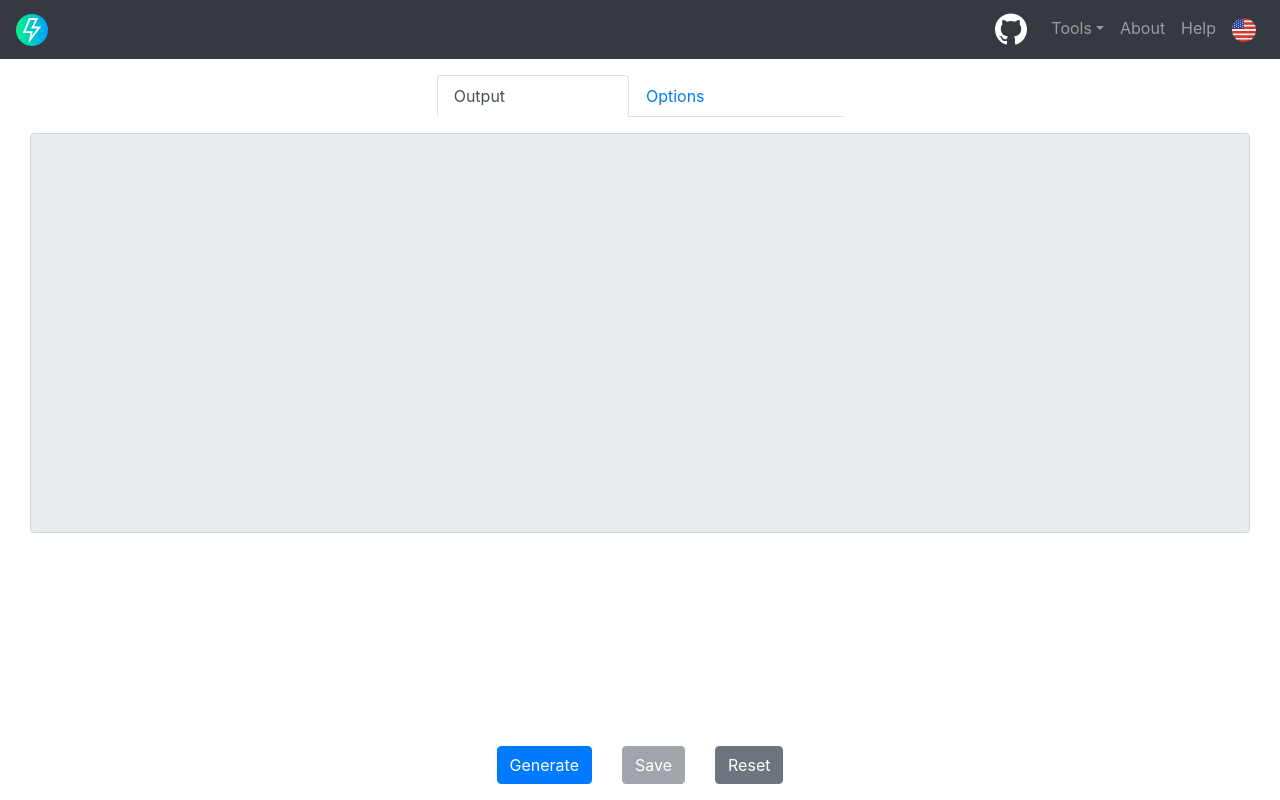
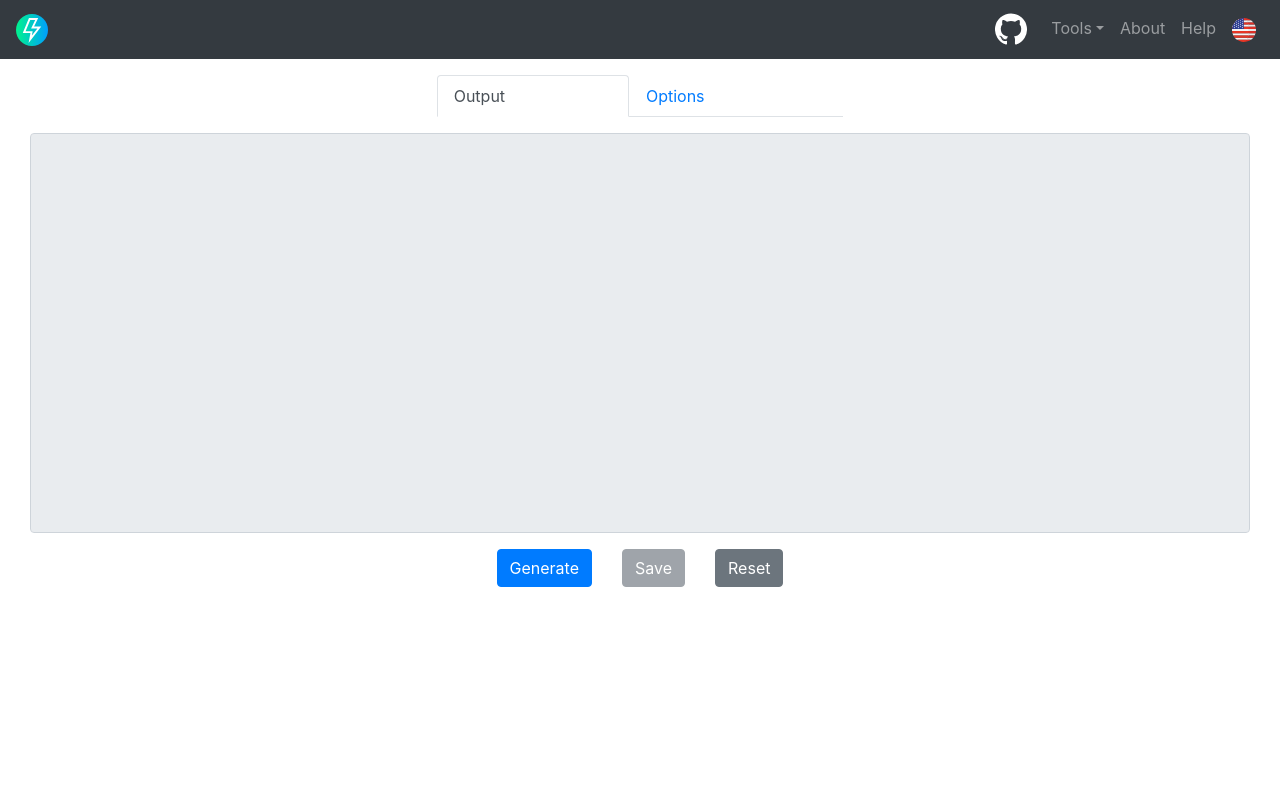
Before and after one commit to ddsoyka/superstring, a React (Create React App) app: page /random/string in a window 1280 px wide. Built offline with nearby package versions, Linux system fonts and the light colour scheme.

Commit message:
Don't Fix Buttons to Bottom

```diff
--- a/src/feature/random/RandomImage.tsx
+++ b/src/feature/random/RandomImage.tsx
@@ -175,7 +175,7 @@ const RandomImage: React.FC = () => {
                     </Tab.Container>
                 </Col>
             </Row>
-            <Row className="justify-content-center">
+            <Row className="pb-3 justify-content-center">
                 <Col className="flex-grow-0">
                     <SpinnerButton active={loading === 'create'} onClick={onSubmit}>Generate</SpinnerButton>
                 </Col>
--- a/src/feature/random/RandomString.tsx
+++ b/src/feature/random/RandomString.tsx
@@ -83,10 +83,8 @@ const RandomString: React.FC = () => {
     };
 
     return (
-        <>
         <Wrapper>
-                <Row className="mt-3" />
-                <Row>
+            <Row className="py-3">
                 <Col>
                     <Tab.Container activeKey={key} id="tabs" onSelect={key => setKey(key as string)}>
                         <Wrapper>
@@ -176,8 +174,7 @@ const RandomString: React.FC = () => {
                     </Tab.Container>
                 </Col>
             </Row>
-                <Row className="mb-3 fixed-bottom">
-                    <Col className="flex-grow-1" />
+            <Row className="pb-3 justify-content-center">
                 <Col className="flex-grow-0">
                     <SpinnerButton active={loading === 'create'} onClick={generate}>Generate</SpinnerButton>
                 </Col>
@@ -193,10 +190,8 @@ const RandomString: React.FC = () => {
                 <Col className="flex-grow-0">
                     <Button variant="secondary" onClick={reset}>Reset</Button>
                 </Col>
-                    <Col className="flex-grow-1" />
             </Row>
         </Wrapper>
-        </>
     );
 }
 
--- a/src/feature/random/RandomWords.tsx
+++ b/src/feature/random/RandomWords.tsx
@@ -102,8 +102,7 @@ const RandomWords: React.FC = () => {
 
     return (
         <Wrapper>
-            <Row className="mt-3" />
-            <Row>
+            <Row className="py-3">
                 <Col>
                     <Tab.Container activeKey={key} id="tabs" onSelect={key => setKey(key as string)}>
                         <Wrapper>
@@ -188,8 +187,7 @@ const RandomWords: React.FC = () => {
                     </Tab.Container>
                 </Col>
             </Row>
-            <Row className="mb-3 fixed-bottom">
-                <Col className="flex-grow-1" />
+            <Row className="pb-3 justify-content-center">
                 <Col className="flex-grow-0">
                     <SpinnerButton active={loading === 'create'} onClick={onSubmit}>Generate</SpinnerButton>
                 </Col>
@@ -205,7 +203,6 @@ const RandomWords: React.FC = () => {
                 <Col className="flex-grow-0">
                     <Button variant="secondary" onClick={reset}>Reset</Button>
                 </Col>
-                <Col className="flex-grow-1" />
             </Row>
         </Wrapper>
     );
```
Lines whose indentation alone changed are shown as unchanged.
